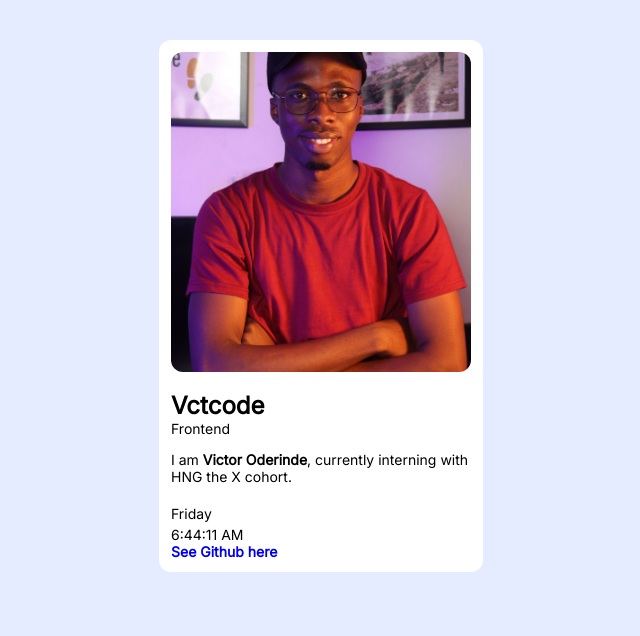
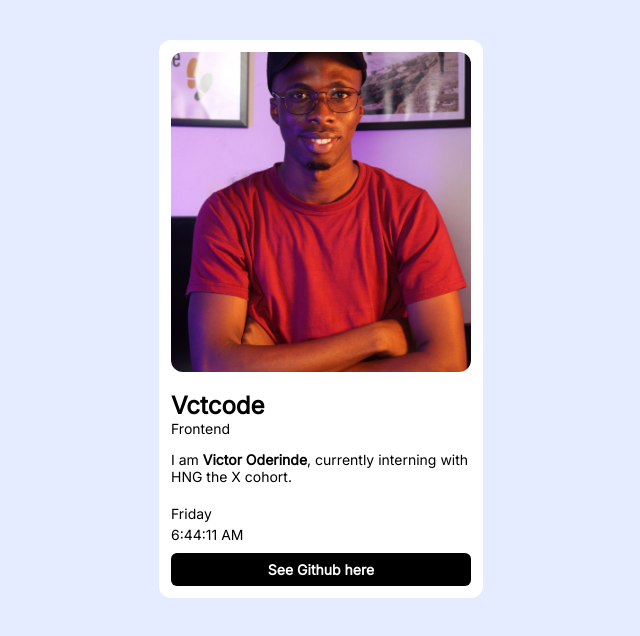
Before and after one commit to Vctcode/stageOne, a plain HTML site: page index.html in a window 1280 px wide. Shown: the whole page, without its empty margins (319-959 px from the left). Drawn offline with Linux system fonts and the light colour scheme.

Commit message:
chores: update on github link

```diff
--- a/index.html
+++ b/index.html
@@ -33,7 +33,7 @@
           <div data-testid="currentUTCTime" id="time" class="current-time">12:00 UTC</div>
         </div>
 
-        <a href="https://www.github.com" data-testid="“githubURL”" class="contact">
+        <a href="https://www.github.com/Vctcode/stageOne" data-testid="“githubURL”" class="contact">
           See Github here
         </a>
       </div>
--- a/style.css
+++ b/style.css
@@ -15,7 +15,7 @@ body {
   display: flex;
   justify-content: center;
   align-items: center;
-  padding: 0 20px;
+  padding: 0 40px;
 }
 
 .card {
@@ -50,14 +50,23 @@ body {
   display: flex;
   flex-direction: column;
   gap: 4px;
-  margin-top: 20px;
+  margin: 20px 0 10px;
 }
 
 a {
+  display: block;
+  text-align: center;
   text-decoration: none;
   font-weight: bold;
+  background: #000;
+  color: #fff;
+  padding: 8px;
+  border-radius: 6px;
 }
 
+a:hover {
+  background: #89142a;
+}
 /* Mobile Responsiveness */
 @media screen and (max-width: 640px) {
   .image-wrapper img {
```
Also changed, not shown: 1 other file.
